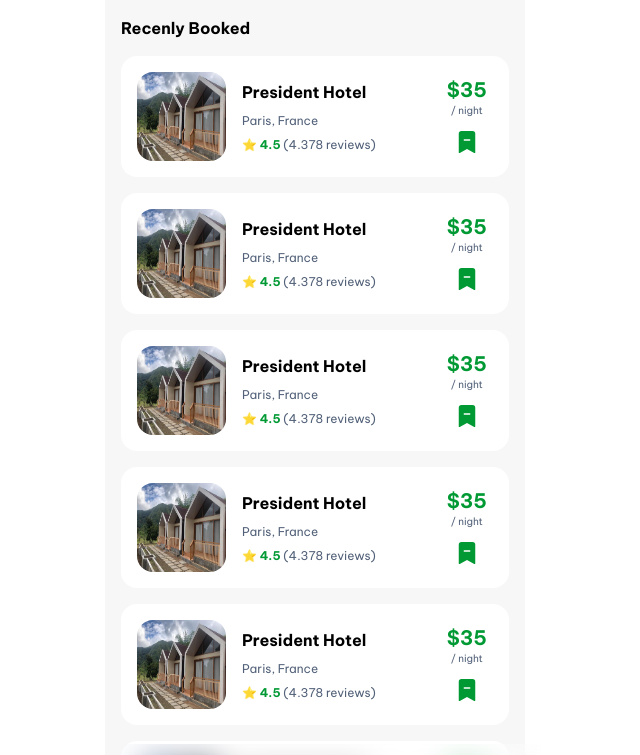
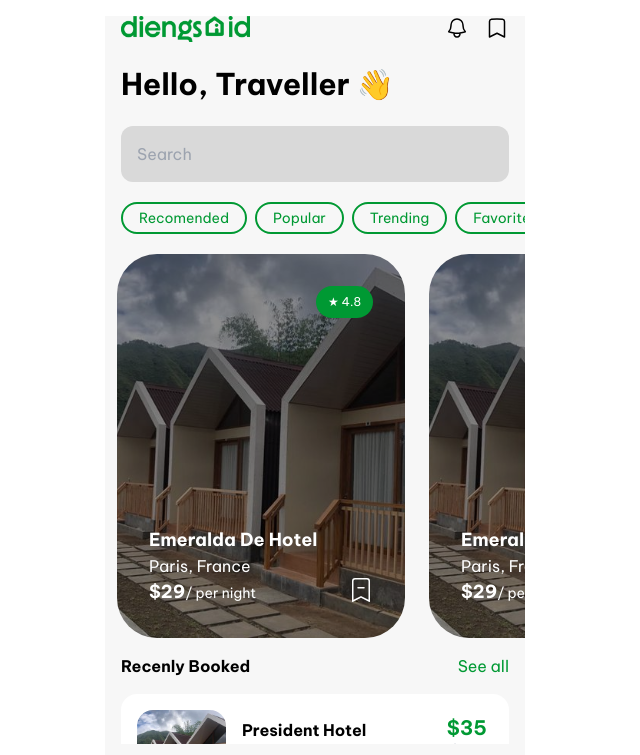
Before and after one commit to denbahrul/next-diengs, a Next.js app: page / in a window 1280 px wide. Shown: the top 755 px of the page, without its empty margins (325-965 px from the left). Built offline with nearby package versions, Linux system fonts and the light colour scheme.

Commit message:
fixing home page

```diff
--- a/app/(main)/layout.jsx
+++ b/app/(main)/layout.jsx
@@ -1,13 +1,13 @@
-import BottomNavbar from "../ui/main/home/bottom-navbar";
+import BottomNavbar from "@/app/ui/main/bottom-navbar";
 
 export default function RootLayout({ children }) {
   return (
     <html lang="id">
       <body>
-        <main className="m-auto h-screen max-w-[420px] bg-background">
+        <section className="top-0 m-auto h-screen max-w-[420px] bg-background">
           {children}
           <BottomNavbar />
-        </main>
+        </section>
       </body>
     </html>
   );
--- a/app/(main)/page.jsx
+++ b/app/(main)/page.jsx
@@ -1,9 +1,37 @@
+import Image from "next/image";
+// import { BsBookmarkDash, BsBell } from "react-icons/bs";
+import { HiOutlineBookmark, HiOutlineBell } from "react-icons/hi2";
 import RecenlyBooked from "@/app/ui/main/home/recenly-booked";
+import RecomendationEtc from "../ui/main/home/recomendation-etc";
+import { BsBell } from "react-icons/bs";
 
 export default function Home() {
   return (
     <>
+      <header className="m-4">
+        <div className="flex justify-between">
+          <Image
+            className="w-1/3 bg-cover"
+            src="/diengsid.png" //{image}
+            width={0}
+            height={0}
+            sizes="100vw"
+            alt="Picture of the author"
+          />
+          <div className="flex">
+            <HiOutlineBell size={24} className="mx-4" />
+            <HiOutlineBookmark size={24} />
+          </div>
+        </div>
+        <p className="my-6 text-3xl font-semibold">Hello, Traveller 👋</p>
+        <input
+          type="text"
+          className="w-full rounded-xl bg-abu p-4 focus:outline-hijau"
+          placeholder="Search"
+        />
+      </header>
       <section>
+        <RecomendationEtc />
         <RecenlyBooked />
       </section>
     </>
--- a/app/ui/globals.css
+++ b/app/ui/globals.css
@@ -1,6 +1,10 @@
 @tailwind base;
 @tailwind components;
 @tailwind utilities;
+
+.no-scrollbar::-webkit-scrollbar {
+  display: none;
+}
 
 /* :root {
   --foreground-rgb: 0, 0, 0;
--- a/app/ui/main/home/bottom-navbar.jsx
+++ b/app/ui/main/bottom-navbar.jsx
@@ -2,7 +2,7 @@ import { BsHouseExclamation } from "react-icons/bs";
 export default function BottomNavbar() {
   return (
     <>
-      <div className="sticky bottom-0 m-4 flex w-full justify-between p-4 backdrop-blur-lg">
+      <div className="fixed bottom-0 flex w-full max-w-[420px] justify-between bg-background p-4">
         <p>Home</p>
         <p>Search</p>
         <p>Booking</p>
--- /dev/null
+++ b/app/ui/main/home/big-card.jsx
@@ -0,0 +1,32 @@
+import { BsBookmarkDash } from "react-icons/bs";
+import Image from "next/image";
+export default function BigCard() {
+  return (
+    <>
+      <div className="relative mx-3 aspect-[3/4] w-72">
+        <Image
+          className="m-auto aspect-[3/4] w-full rounded-[40px] object-cover brightness-[55%]"
+          src="/homestay.png" //{image}
+          width={0}
+          height={0}
+          sizes="100vw"
+          alt="Picture of the author"
+        />
+        <div className="absolute right-8 top-8 rounded-full bg-hijau p-1">
+          <p className="px-2 py-1 text-xs text-putih">&#9733; 4.8</p>
+        </div>
+        <div className="absolute bottom-8 left-8 right-8">
+          <p className="text-lg font-bold text-putih">Emeralda De Hotel</p>
+          <p className="text-base text-putih">Paris, France</p>
+          <div className="flex flex-row justify-between">
+            <p className="text-putih">
+              <span className="text-lg font-bold">$29</span>
+              <span className="text-sm">/ per night</span>
+            </p>
+            <BsBookmarkDash className="text-putih" fontSize={24} />
+          </div>
+        </div>
+      </div>
+    </>
+  );
+}
--- a/app/ui/main/home/recenly-booked.jsx
+++ b/app/ui/main/home/recenly-booked.jsx
@@ -1,4 +1,4 @@
-import RoomCard from "@/app/ui/main/room-card";
+import RoomCard from "@/app/ui/main/room-card-list";
 // async function getData() {
 //   const res = await fetch("http://localhost:8000/v1/homestays");
 //   // The return value is *not* serialized
@@ -17,16 +17,14 @@ export default async function RecenlyBooked() {
   return (
     <>
       <section>
-        <p className="mx-4 pt-4 font-bold">Recenly Booked</p>
+        <div className="flex flex-row justify-between">
+          <p className="mx-4 pt-4 font-semibold">Recenly Booked</p>
+          <p className="mx-4 pt-4 text-hijau">See all</p>
+        </div>
         <RoomCard />
         <RoomCard />
         <RoomCard />
-        <RoomCard />
-        <RoomCard />
-        <RoomCard />
-        <RoomCard />
-        <RoomCard />
-        <RoomCard />
+        <div className="h-10 w-full"></div>
       </section>
     </>
   );
--- /dev/null
+++ b/app/ui/main/home/recomendation-etc.jsx
@@ -0,0 +1,61 @@
+import BigCard from "./big-card";
+
+export default function RecomendationEtc() {
+  return (
+    <>
+      {/* <div className="my-4 ml-3 flex justify-between">
+        <div className="no-scrollbar mr-3 flex items-center overflow-x-auto">
+          <button className="m-1 whitespace-pre rounded-full border-2 border-hijau px-4 py-1 text-hijau hover:bg-hijau hover:text-putih">
+            Recomended
+          </button>
+          <button className="m-1 whitespace-pre rounded-full border-2 border-hijau px-4 py-1 text-hijau hover:bg-hijau hover:text-putih">
+            Popular
+          </button>
+          <button className="m-1 whitespace-pre rounded-full border-2 border-hijau px-4 py-1 text-hijau hover:bg-hijau hover:text-putih">
+            Trending
+          </button>
+          <button className="m-1 whitespace-pre rounded-full border-2 border-hijau px-4 py-1 text-hijau hover:bg-hijau hover:text-putih">
+            Favorites
+          </button>
+          <button className="m-1 whitespace-pre rounded-full border-2 border-hijau px-4 py-1 text-hijau hover:bg-hijau hover:text-putih">
+            Best Sellers
+          </button>
+        </div>
+      </div> */}
+      <div class="mb-4 ml-3 flex flex-col">
+        <div class="no-scrollbar flex overflow-x-scroll">
+          <div class="flex flex-nowrap">
+            <button className="m-1 whitespace-pre rounded-full border-2 border-hijau px-4 py-1 text-sm text-hijau hover:bg-hijau hover:text-putih">
+              Recomended
+            </button>
+            <button className="m-1 whitespace-pre rounded-full border-2 border-hijau px-4 py-1 text-sm text-hijau hover:bg-hijau hover:text-putih">
+              Popular
+            </button>
+            <button className="m-1 whitespace-pre rounded-full border-2 border-hijau px-4 py-1 text-sm text-hijau hover:bg-hijau hover:text-putih">
+              Trending
+            </button>
+            <button className="m-1 whitespace-pre rounded-full border-2 border-hijau px-4 py-1 text-sm text-hijau hover:bg-hijau hover:text-putih">
+              Favorites
+            </button>
+            <button className="m-1 mr-3 whitespace-pre rounded-full border-2 border-hijau px-4 py-1 text-sm text-hijau hover:bg-hijau hover:text-putih">
+              Best Sellers
+            </button>
+          </div>
+        </div>
+      </div>
+      <div class="flex flex-col">
+        <div class="no-scrollbar flex overflow-x-scroll">
+          <div class="flex flex-nowrap">
+            <BigCard />
+            <BigCard />
+            <BigCard />
+            <BigCard />
+            <BigCard />
+            <BigCard />
+          </div>
+        </div>
+      </div>
+      {/* <Navbar /> */}
+    </>
+  );
+}
--- /dev/null
+++ b/app/ui/main/navbar.jsx
@@ -0,0 +1,40 @@
+"use client";
+import React, { useState } from "react";
+
+const Navbar = () => {
+  const [isMobileMenuOpen, setMobileMenuOpen] = useState(false);
+
+  return (
+    <>
+      <div class="bg-white p-auto m-auto flex flex-col">
+        <div class="no-scrollbar flex overflow-x-scroll pb-10">
+          <div class="ml-10 flex flex-nowrap md:ml-20 lg:ml-40">
+            <div class="inline-block px-3">
+              <div class="bg-white h-64 w-64 max-w-xs overflow-hidden rounded-lg shadow-md transition-shadow duration-300 ease-in-out hover:shadow-xl"></div>
+            </div>
+            <div class="inline-block px-3">
+              <div class="bg-white h-64 w-64 max-w-xs overflow-hidden rounded-lg shadow-md transition-shadow duration-300 ease-in-out hover:shadow-xl"></div>
+            </div>
+            <div class="inline-block px-3">
+              <div class="bg-white h-64 w-64 max-w-xs overflow-hidden rounded-lg shadow-md transition-shadow duration-300 ease-in-out hover:shadow-xl"></div>
+            </div>
+            <div class="inline-block px-3">
+              <div class="bg-white h-64 w-64 max-w-xs overflow-hidden rounded-lg shadow-md transition-shadow duration-300 ease-in-out hover:shadow-xl"></div>
+            </div>
+            <div class="inline-block px-3">
+              <div class="bg-white h-64 w-64 max-w-xs overflow-hidden rounded-lg shadow-md transition-shadow duration-300 ease-in-out hover:shadow-xl"></div>
+            </div>
+            <div class="inline-block px-3">
+              <div class="bg-white h-64 w-64 max-w-xs overflow-hidden rounded-lg shadow-md transition-shadow duration-300 ease-in-out hover:shadow-xl"></div>
+            </div>
+            <div class="inline-block px-3">
+              <div class="bg-white h-64 w-64 max-w-xs overflow-hidden rounded-lg shadow-md transition-shadow duration-300 ease-in-out hover:shadow-xl"></div>
+            </div>
+          </div>
+        </div>
+      </div>
+    </>
+  );
+};
+
+export default Navbar;
--- a/app/ui/main/room-card.jsx
+++ b/app/ui/main/room-card-list.jsx
@@ -5,7 +5,7 @@ export default function RoomCard({ image }) {
     <>
       <div className="m-4 flex rounded-2xl bg-putih p-4">
         <Image
-          className="m-auto aspect-square w-3/12 rounded-2xl"
+          className="m-auto aspect-square w-3/12 rounded-2xl object-cover"
           src="/homestay.png" //{image}
           width={0}
           height={0}
@@ -25,7 +25,7 @@ export default function RoomCard({ image }) {
             <br />
             <span className="mx-auto -mt-1 text-[10px] text-abu2">/ night</span>
           </p>
-          <BsBookmarkDashFill className="mx-auto text-hijau" fontSize={22} />
+          <BsBookmarkDashFill className="mx-auto text-hijau" fontSize={20} />
         </div>
       </div>
     </>
```
